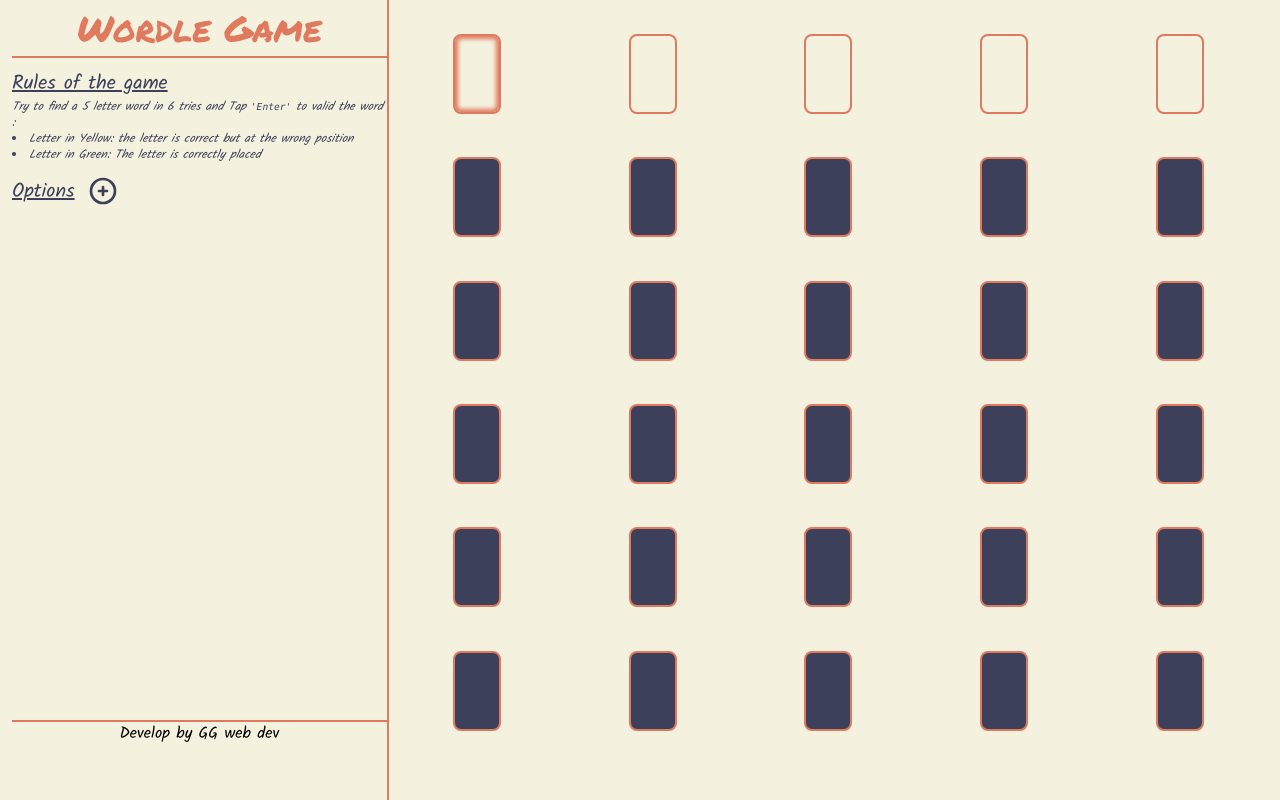
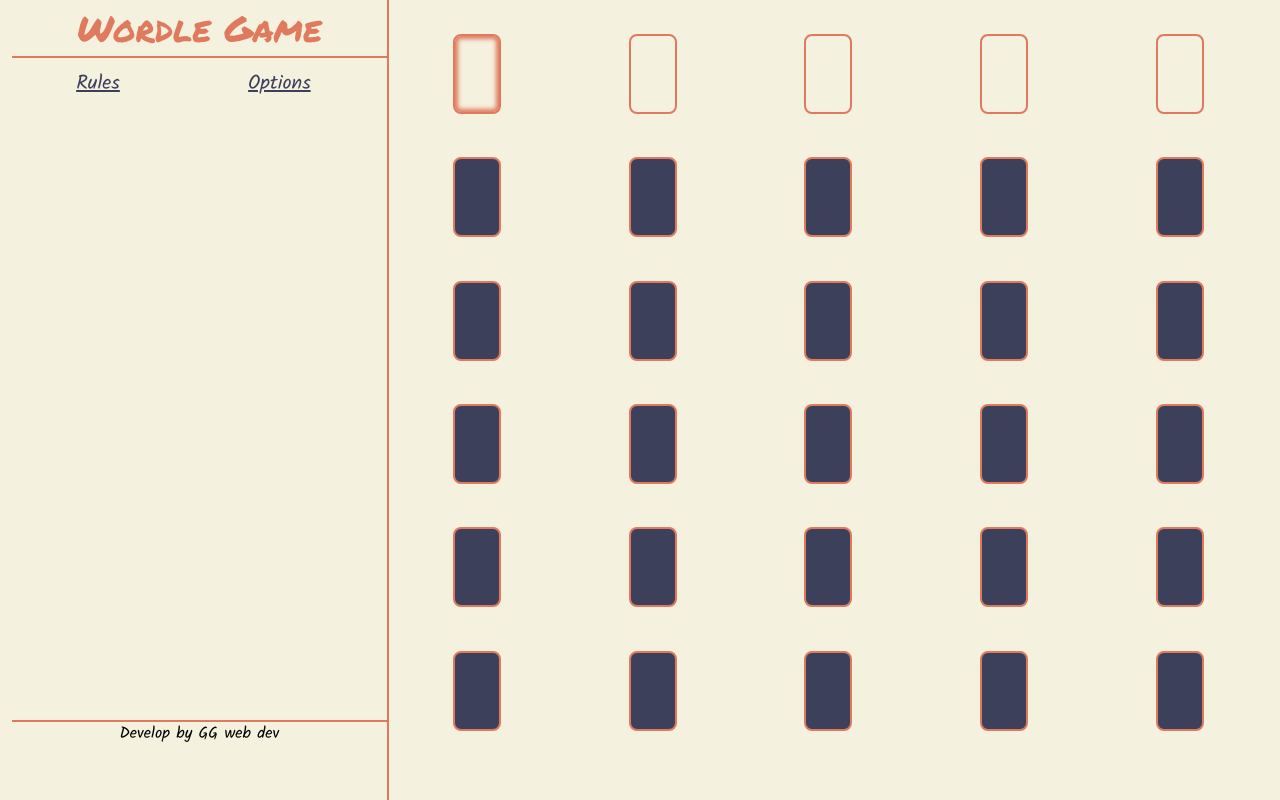
Before and after one commit to ghislaingirardeau/wordle-game, a Vue app: page / in a window 1280 px wide. Built offline with nearby package versions, Linux system fonts and the light colour scheme.

Commit message:
perf: menu reshape css

```diff
--- a/src/components/DifficultyTab.vue
+++ b/src/components/Difficulty.vue
@@ -1,6 +1,6 @@
 <template>
   <Transition>
-    <div v-if="isOptionsMenu" class="tabs_container">
+    <div class="tabs_container">
       <ul
         ref="tabs"
         class="flex justify-between text-sm font-medium text-center text-marine"
@@ -29,12 +29,6 @@ import { ref, type Ref } from "vue";
 import { LEVELS, SET_DIFFICULTY } from "@/settings";
 
 const tabs = ref<HTMLElement>();
-
-const props = defineProps({
-  isOptionsMenu: {
-    type: Boolean,
-  },
-});
 
 function changeDifficulty(event: Event, level: string) {
   // remove class active for all
--- a/src/components/WordleBoard.vue
+++ b/src/components/WordleBoard.vue
@@ -10,7 +10,7 @@ import { computed, onMounted, ref } from "vue";
 import englishWord from "../utils/englishWordsWith5Letters.json";
 
 import GuessInput from "@/components/GuessInput.vue";
-import DifficultyTab from "@/components/DifficultyTab.vue";
+import Difficulty from "@/components/Difficulty.vue";
 
 const props = defineProps({
   wordOfTheDay: {
@@ -47,9 +47,19 @@ function startNewGame(event: Event) {
 }
 
 // display / hide options menu
-const isOptionsMenu = ref(false);
-function showOptionsMenu() {
-  isOptionsMenu.value = !isOptionsMenu.value;
+const isOptionsShow = ref(false);
+const isRulesShow = ref(false);
+function toggleContentToShow(content: string) {
+  if (content === "rules") {
+    isRulesShow.value = !isRulesShow.value;
+    isOptionsShow.value = false;
+    return;
+  }
+  if (content === "options") {
+    isRulesShow.value = false;
+    isOptionsShow.value = !isOptionsShow.value;
+    return;
+  }
 }
 //----------------------------
 </script>
@@ -66,11 +76,33 @@ function showOptionsMenu() {
       </h1>
 
       <div
-        class="flex flex-col justify-start lg:h-[100%] items-center border-solid border-amber border-t-2 border-b-2 lg:border-b-0 py-3 md:text-center lg:text-left"
+        class="flex flex-col justify-start lg:h-[100%] items-center border-solid border-amber border-t-2 border-b-2 lg:border-b-0 md:text-center lg:text-left"
       >
-        <div class="rules_block">
-          <h2 class="text-xl underline text-marine">Rules of the game</h2>
-          <div class="text-xs italic text-marine">
+        <div class="actions_block w-full flex justify-around my-3">
+          <h2
+            @click="toggleContentToShow('rules')"
+            class="text-xl underline text-marine"
+            data-type="rules"
+          >
+            Rules
+          </h2>
+          <h2
+            @click="toggleContentToShow('options')"
+            class="text-xl underline text-marine inline-block mr-3"
+            data-type="options"
+          >
+            Options
+          </h2>
+        </div>
+        <div
+          v-if="isOptionsShow || isRulesShow"
+          class="content_block w-full my-3"
+        >
+          <Difficulty v-if="isOptionsShow" />
+          <div
+            v-if="isRulesShow"
+            class="text-xs italic text-marine rules-content"
+          >
             Try to find a {{ WORD_SIZE }} letter word in
             {{ END_GAME_ATTEMPT }} tries and Tap
             <code><small>'Enter'</small></code> to valid the word :
@@ -82,26 +114,6 @@ function showOptionsMenu() {
               <li>Letter in Green: The letter is correctly placed</li>
             </ul>
           </div>
-        </div>
-        <div class="actions_block w-full my-3">
-          <h2 class="text-xl underline text-marine inline-block mr-3">
-            Options
-          </h2>
-          <svg
-            @click="showOptionsMenu"
-            class="h-8 w-8 text-marine inline-block mb-1 cursor-pointer"
-            fill="none"
-            viewBox="0 0 24 24"
-            stroke="currentColor"
-          >
-            <path
-              stroke-linecap="round"
-              stroke-linejoin="round"
-              stroke-width="2"
-              d="M12 9v3m0 0v3m0-3h3m-3 0H9m12 0a9 9 0 11-18 0 9 9 0 0118 0z"
-            />
-          </svg>
-          <DifficultyTab :isOptionsMenu="isOptionsMenu" />
         </div>
         <div v-if="isGameOver" class="result_block w-full">
           <h2
```
Also changed, not shown: 2 other files (tests, documents, lock files or other folders).
